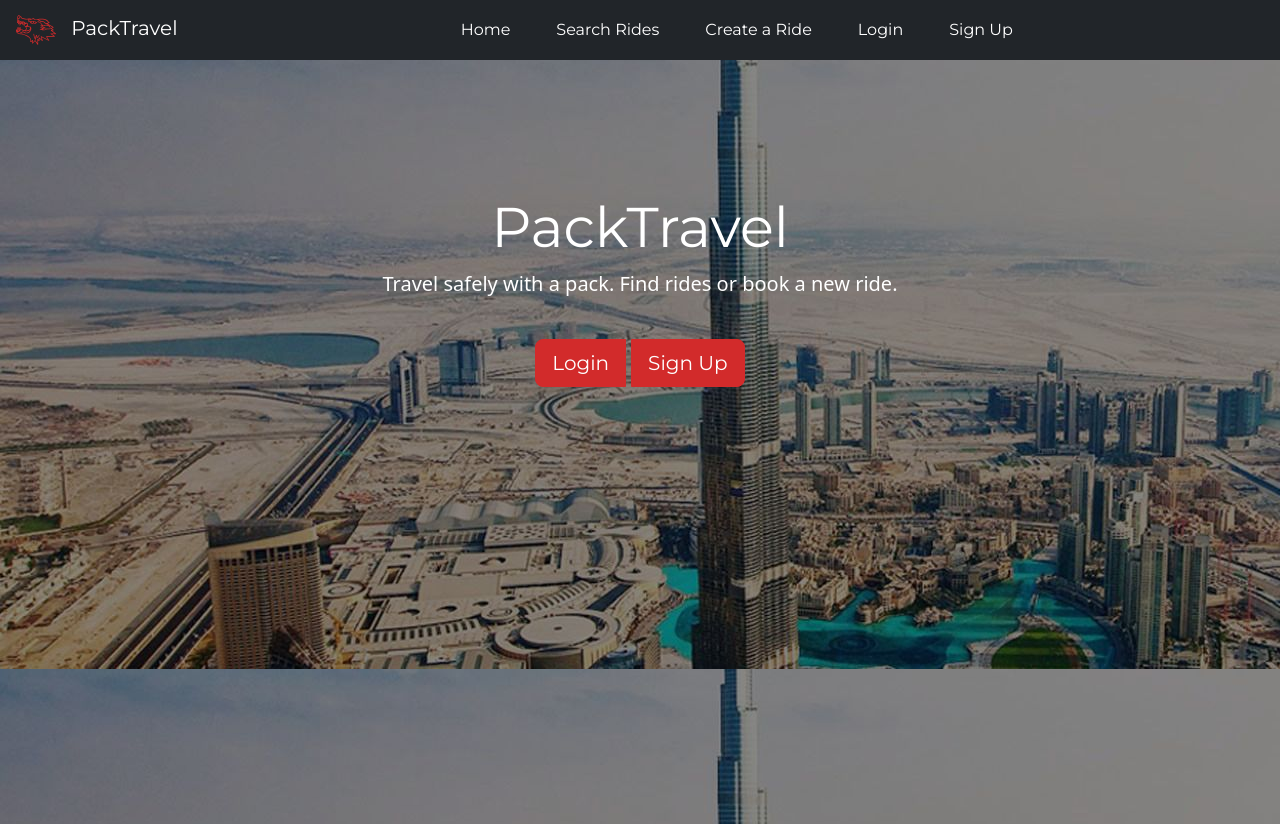
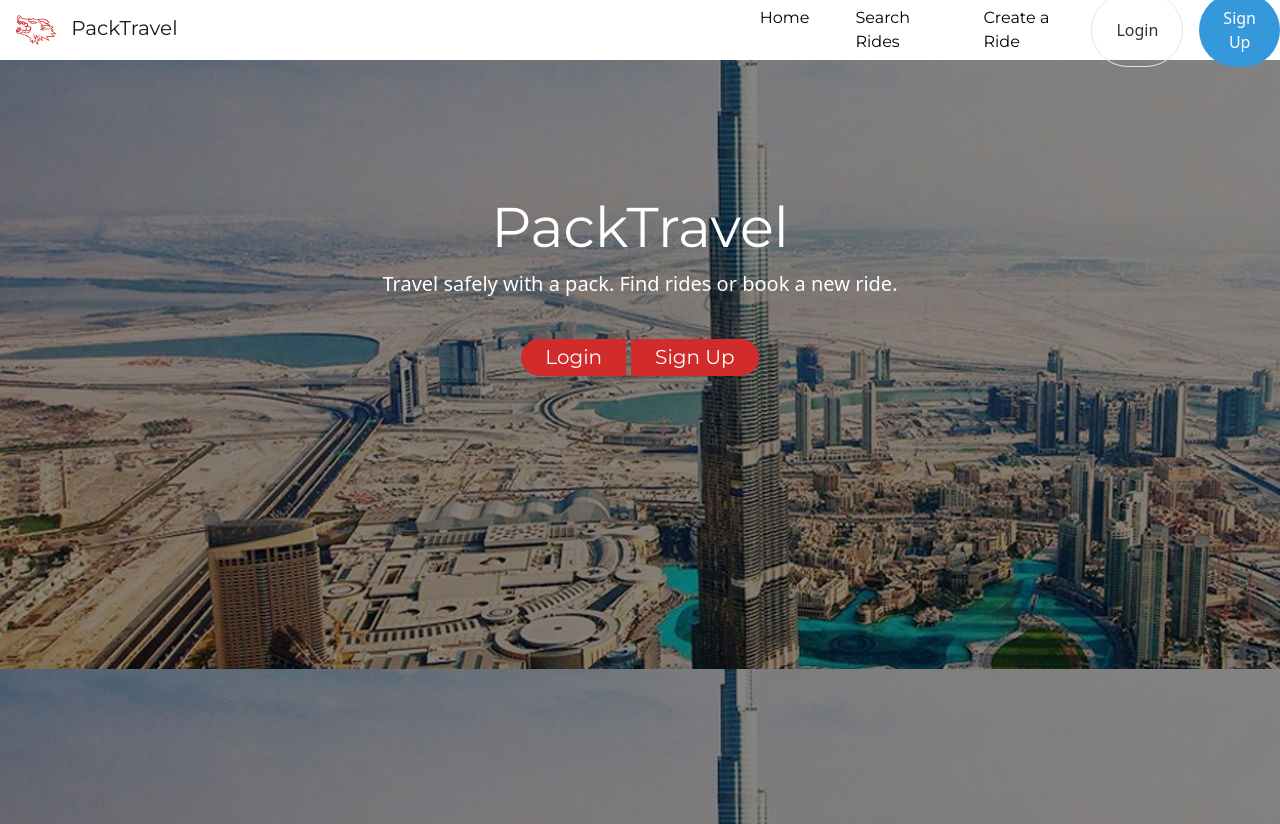
Before and after one commit to brianhhuynh38/PackTravel, a Django app: page / in a window 1280 px wide. Run offline with Django 4.2, Linux system fonts and the light colour scheme.

Commit message:
Revamped Navbar to new UI theme

```diff
--- a/templates/nav.html
+++ b/templates/nav.html
@@ -1,61 +1,119 @@
 <!DOCTYPE html>{% load static %}
 <html lang="en" dir="ltr">
+
 <head>
   <meta charset="utf-8">
   <title>PackTravel</title>
   <link href='https://fonts.googleapis.com/css?family=Montserrat' rel='stylesheet'>
-      <link rel="stylesheet" href="https://cdnjs.cloudflare.com/ajax/libs/font-awesome/5.15.3/css/all.min.css"/>
+  <link rel="stylesheet" href="https://cdnjs.cloudflare.com/ajax/libs/font-awesome/5.15.3/css/all.min.css" />
   <style>
     body {
-          margin:0;
-          padding:0;
-        }
-        .navbar {
-          background-color:#000;
-        }
-        nav {
-          height:60px;
-        }
-        .navbar-nav {
-          margin:auto;
-        }
-        .nav-link {
-          margin:5px 15px;
-          color:#fff;
-        }
-        .nav-link:hover {
-          color:#D22B2B;
-        }
-        .box {
-          width:100%;
-          height:20px;
-          background-color:#000;
-          position:relative;
-        }
-        .box-1 {
-          width:50%;
-          background-color:#fff;
-          height:100%;
-          border-radius:0px 25px 0px 0px;
-          border-top:3px solid yellow;
-          border-right:3px solid yellow;
-        }
-        .box-2 {
-          position:absolute;
-          background-color:#fff;
-          height:100%;
-          width:50%;
-          right:0;
-          top:0;
-          border-radius:25px 0px 0px 0px;
-          border-top:3px solid yellow;
-          border-left:3px solid yellow;
-        }
-        h1 {
-          margin-top:20px;
+      margin: 0;
+      padding: 0;
     }
 
+    :root {
+      --text: #333;
+      /* Example text color */
+      --primary: #3498db;
+      /* Example primary color */
+      --primary-dark: #2980b9;
+      /* Darker shade for hover */
+    }
 
+    .navbar {
+      background-color: rgb(255, 255, 255);
+      justify-content: space-between;
+      display: flex;
+
+
+    }
+
+    nav {
+      height: 60px;
+    }
+
+    .navbar-nav {
+      display: flex;
+      justify-content: space-between;
+      padding-left: 50%;
+
+    }
+
+    .nav-link {
+      margin: 5px 15px;
+      color: rgb(0, 0, 0);
+    }
+
+    .nav-link:hover {
+      color: #2b8dd2;
+    }
+
+    .box {
+      width: 100%;
+      height: 20px;
+      background-color: rgb(255, 255, 255);
+      position: relative;
+    }
+
+    .box-1 {
+      width: 50%;
+      background-color: #fff;
+      height: 100%;
+      border-radius: 0px 25px 0px 0px;
+      border-top: 3px solid yellow;
+      border-right: 3px solid yellow;
+    }
+
+    .box-2 {
+      position: absolute;
+      background-color: #fff;
+      height: 100%;
+      width: 50%;
+      right: 0;
+      top: 0;
+      border-radius: 25px 0px 0px 0px;
+      border-top: 3px solid yellow;
+      border-left: 3px solid yellow;
+    }
+
+    h1 {
+      margin-top: 20px;
+    }
+
+    .nav-buttons {
+      display: flex;
+      gap: 1rem;
+    }
+
+    .btn {
+      padding: 0.2rem 1.5rem;
+      border-radius: 9000px;
+      border: none;
+      font-weight: 500;
+      cursor: pointer;
+      transition: all 0.3s ease;
+    }
+
+    .btn-ghost {
+      background: transparent;
+      color: var(--text);
+      border: 1px solid #e2e8f0;
+    }
+
+    .btn-ghost:hover {
+      border-color: var(--primary);
+      color: var(--primary);
+    }
+
+    .btn-primary {
+      background: var(--primary);
+      color: white;
+    }
+
+    .btn-primary:hover {
+      background: var(--primary-dark);
+    }
   </style>
 </head>
 <style>
@@ -64,23 +122,27 @@
     width: 40px;
     fill: #D22B2B;
   }
+
   .apply-font {
     font-family: Montserrat;
   }
 </style>
+
 <body>
-  <nav class="navbar fixed-top navbar-expand-lg navbar-dark bg-dark">
+  <nav class="navbar fixed-top navbar-expand-lg ">
     <a class="navbar-brand" href="/index/">
-      &nbsp;&nbsp; <svg version="1.1" id="Capa_1" xmlns="http://www.w3.org/2000/svg" xmlns:xlink="http://www.w3.org/1999/xlink" x="0px" y="0px"
-      viewBox="0 0 476.402 476.402" style="enable-background:new 0 0 476.402 476.402;" xml:space="preserve">
+      &nbsp;&nbsp; <svg version="1.1" id="Capa_1" xmlns="http://www.w3.org/2000/svg"
+        xmlns:xlink="http://www.w3.org/1999/xlink" x="0px" y="0px" viewBox="0 0 476.402 476.402"
+        style="enable-background:new 0 0 476.402 476.402;" xml:space="preserve">
         <g>
-     <path d="M278.6,296.323c-1.917-1.095-4.36-0.431-5.458,1.487c-0.097,0.17-8.178,14.182-19.079,24.698
+          <path
+            d="M278.6,296.323c-1.917-1.095-4.36-0.431-5.458,1.487c-0.097,0.17-8.178,14.182-19.079,24.698
        c-0.591-12.02-6.347-23.203-6.66-23.804c-0.688-1.316-2.048-2.144-3.534-2.148c-0.004,0-0.008,0-0.012,0
        c-1.48,0-2.841,0.818-3.534,2.127c-0.474,0.894-9.545,18.252-11.288,38.276c-9.559-20.073-13.157-50.939-13.2-51.316
        c-0.249-2.195-2.228-3.766-4.424-3.525c-2.195,0.249-3.773,2.229-3.525,4.424c0.224,1.979,5.67,48.699,22.352,66.958
        c0.776,0.849,1.855,1.302,2.955,1.302c0.566,0,1.137-0.12,1.675-0.368c1.582-0.729,2.509-2.399,2.293-4.128
        c-1.838-14.698,2.901-30.259,6.53-39.516c1.855,5.729,3.447,13.426,1.646,19.908c-0.452,1.626,0.165,3.361,1.543,4.337
-       c1.378,0.974,3.22,0.981,4.604,0.012c15.789-11.045,28.089-32.363,28.605-33.266C281.184,299.864,280.518,297.42,278.6,296.323z"/>
+       c1.378,0.974,3.22,0.981,4.604,0.012c15.789-11.045,28.089-32.363,28.605-33.266C281.184,299.864,280.518,297.42,278.6,296.323z" />
           <path d="M474.865,280.658l-45.542-35.617l16.232-2.949c1.278-0.232,2.434-1.006,3.003-2.173c0.935-1.919,0.234-4.126-1.475-5.186
        l-22.147-13.737c6.524-2.499,13.252-5.457,20.2-8.924c0.697-0.348,1.323-0.86,1.724-1.527c0.997-1.658,0.686-3.666-0.582-4.932
        c-15.174-15.162-46.428-31.295-70.653-42.426c7.738-1.565,16.772-4.708,23.118-11.012c0.675-0.671,1.138-1.555,1.225-2.503
@@ -185,7 +247,7 @@
        c2.012,0.376,4.031,0.672,6.057,0.887c-0.952,1.686-1.93,3.653-2.711,5.726c-0.325-0.498-0.643-1.007-0.949-1.54
        C174.683,143.724,173.898,141.978,173.295,140.406z M183.13,153.839c0.267-3.65,3.178-8.949,5.39-12.12
        c5.102-0.068,10.201-0.642,15.243-1.725c0.312,4.832-0.05,11.59-3.246,15.035c-1.771,1.908-4.392,2.644-8.022,2.238
-       C189.017,156.88,185.892,155.73,183.13,153.839z"/>
+       C189.017,156.88,185.892,155.73,183.13,153.839z" />
         </g>
         <g>
         </g>
@@ -234,32 +296,26 @@
         <li class="nav-item">
           <a class="nav-link apply-font" href="/publish/">Create a Ride</a>
         </li>
-        {% if  not request.session.username  %}
-        <li class="nav-item">
-          <a class="nav-link apply-font" href="/login/">Login</a>
-        </li>
-        <li class="nav-item">
-          <a class="nav-link apply-font" href="/register/">Sign Up</a>
-        </li>
+
+        {% if request.session.username %}
+
+        <div class="nav-buttons ml-auto">
+          <button class="btn btn-ghost" onclick="location.href='/logout/'">Logout</button>
+          <button class="btn btn-primary" onclick="location.href='/myrides/'">Hi, {{username }}</button>
+        </div>
+
+        {% else %}
+        <div class="nav-buttons ml-auto">
+          <button class="btn btn-ghost" onclick="location.href='/login/'">Login</button>
+          <button class="btn btn-primary " onclick="location.href='/signup/'">Sign Up</button>
+        </div>
         {% endif %}
-        {% if  request.session.username  %}
-						<li class="nav-item">
 
-							<a class="nav-link apply-font" href="/logout/">
-								<span class="nav-text">Logout</span>
-							</a>
-						</li>
-                        <li class="nav-item">
-
-							<a class="nav-link apply-font" href="/myrides/">
-								<span class="nav-text">Hi, {{ username }}</span>
-							</a>
-						</li>
-						{% endif %}
       </ul>
     </div>
   </nav>
   <br>
 
 </body>
+
 </html>
```
Lines whose indentation alone changed are shown as unchanged.
